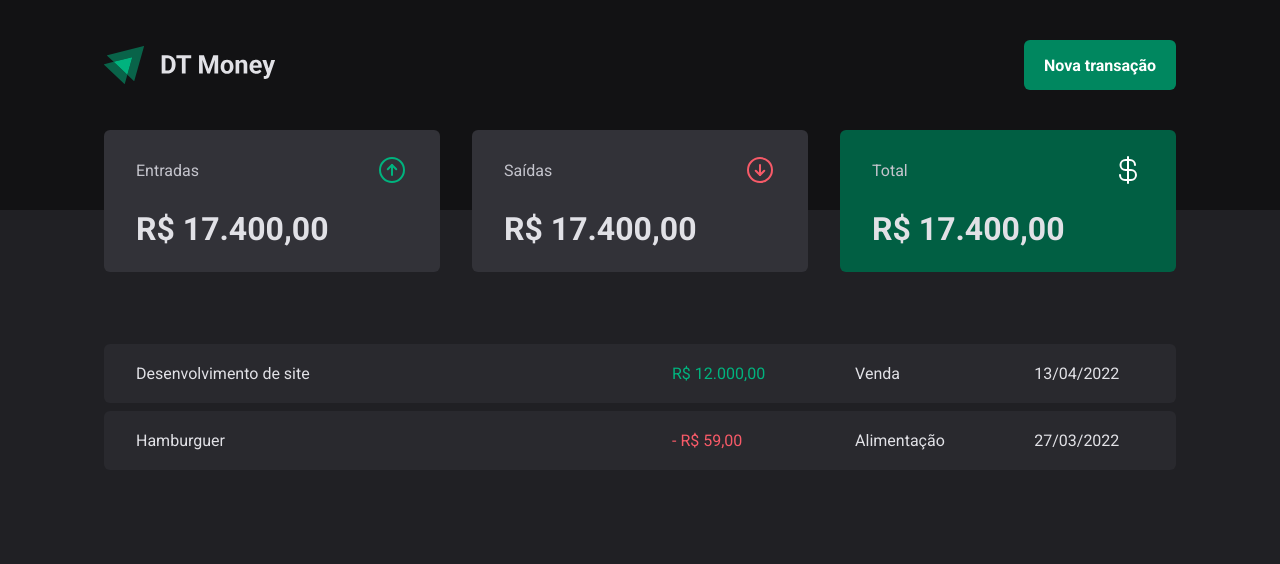
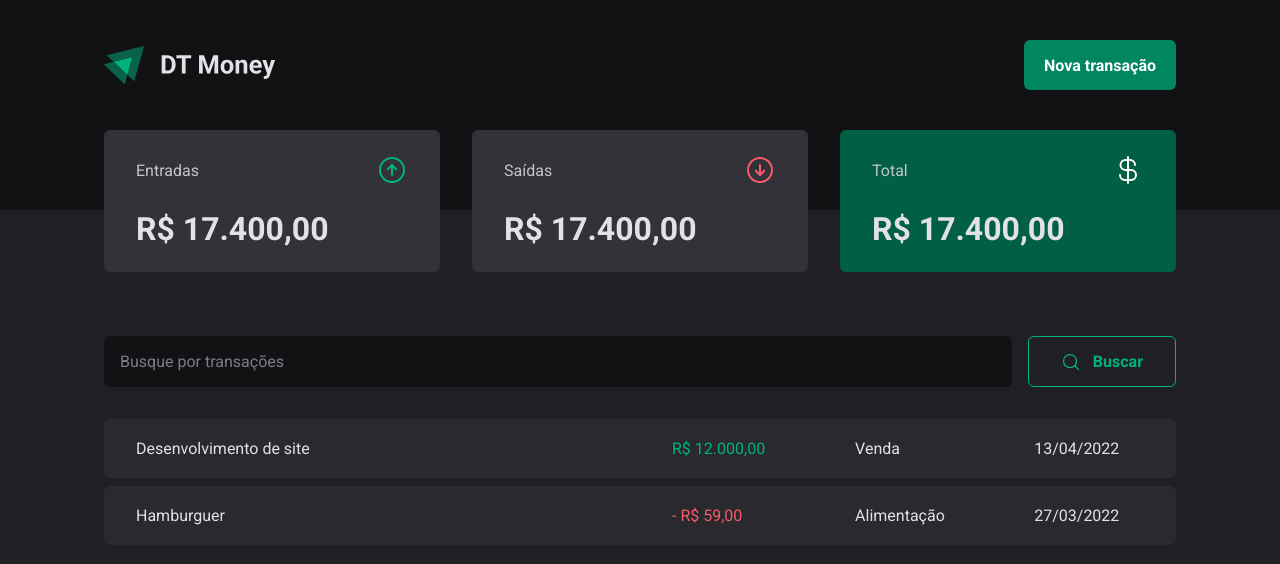
Before and after one commit to felipeslopes2010/dt-money, a React (Vite) app: page / in a window 1280 px wide. Shown: the top 564 px of the page. Built offline with nearby package versions, Linux system fonts and the light colour scheme.

Commit message:
Add: Create Transactions Search Form Component

```diff
--- /dev/null
+++ b/src/pages/Transactions/components/SearchForm/index.tsx
@@ -0,0 +1,14 @@
+import { MagnifyingGlass } from "phosphor-react";
+import { SearchFormContainer } from "./styles";
+
+export function SearchForm() {
+    return (
+        <SearchFormContainer>
+            <input type="text" placeholder="Busque por transações" />
+            <button type="submit">
+                <MagnifyingGlass size={20} />
+                Buscar
+            </button>
+        </SearchFormContainer>
+    )
+}
--- /dev/null
+++ b/src/pages/Transactions/components/SearchForm/styles.ts
@@ -0,0 +1,45 @@
+import styled from "styled-components";
+
+export const SearchFormContainer = styled.form`
+    display: flex;
+    gap: 1rem;
+
+    input {
+        flex: 1;
+        padding: 1rem;
+
+        border: 0;
+        border-radius: 6px;
+
+        background-color: ${props => props.theme["gray-900"]};
+        color: ${props => props.theme["gray-300"]};
+
+        &::placeholder {
+            color: ${props => props.theme["gray-500"]};
+        }
+    }
+
+    button {
+        display: flex;
+        align-items: center;
+        gap: 0.75rem;
+
+        padding: 0.875rem 2rem;
+
+        font-weight: 700;
+        background-color: transparent;
+        color: ${props => props.theme["green-300"]};
+
+        border: 1px solid ${props => props.theme["green-300"]};
+        border-radius: 6px;
+
+        cursor: pointer;
+
+        &:hover {
+            background-color: ${props => props.theme["green-500"]};
+            border-color: ${props => props.theme["green-500"]};
+            color: ${props => props.theme.white};
+            transition: background-color 0.2s, color 0.2s, border-color 0.2s;
+        }
+    }
+`;
--- a/src/pages/Transactions/index.tsx
+++ b/src/pages/Transactions/index.tsx
@@ -1,5 +1,6 @@
 import { Header } from "../../components/Header"
 import { Summary } from "../../components/Summary"
+import { SearchForm } from "./components/SearchForm"
 import { TransactionsContainer, TransactionsTable, PriceHighlight } from "./styles"
 
 export function Transactions() {
@@ -8,6 +9,8 @@
             <Header />
             <Summary />
             <TransactionsContainer>
+                <SearchForm />
+
                 <TransactionsTable>
                     <tr>
                         <td width="0%">Desenvolvimento de site</td>
--- a/src/pages/Transactions/styles.ts
+++ b/src/pages/Transactions/styles.ts
@@ -12,7 +12,7 @@
     border-collapse: separate;
     border-spacing: 0 0.5rem;
 
-    /* margin-top: 1.5rem; */
+    margin-top: 1.5rem;
 
     td {
         padding: 1.25rem 2rem;
```
